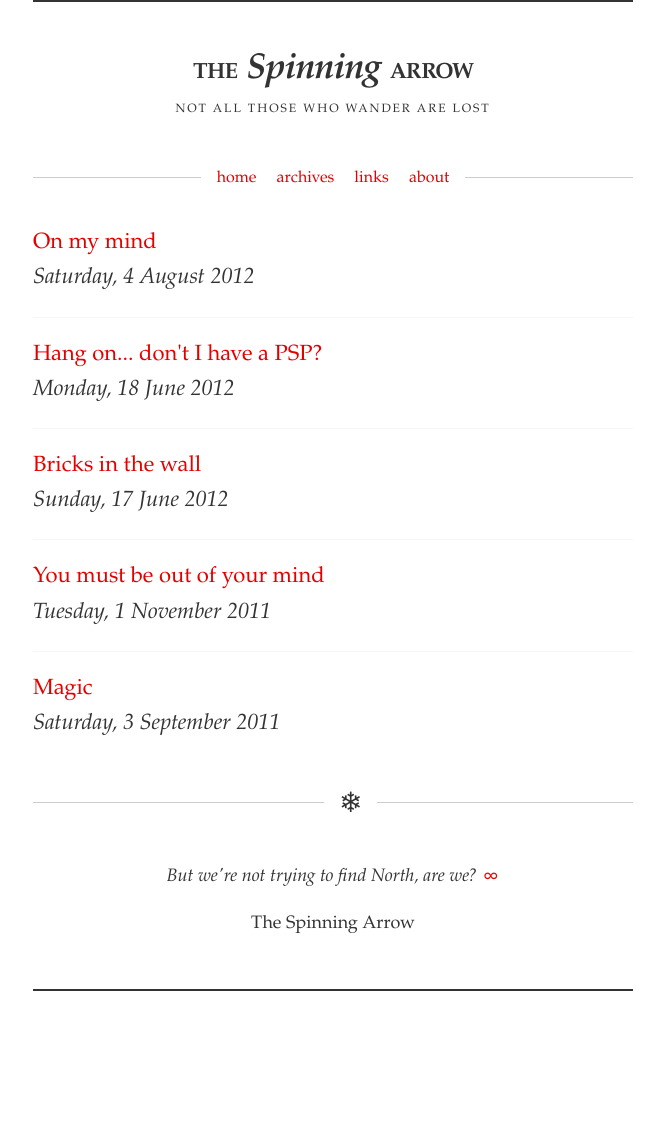
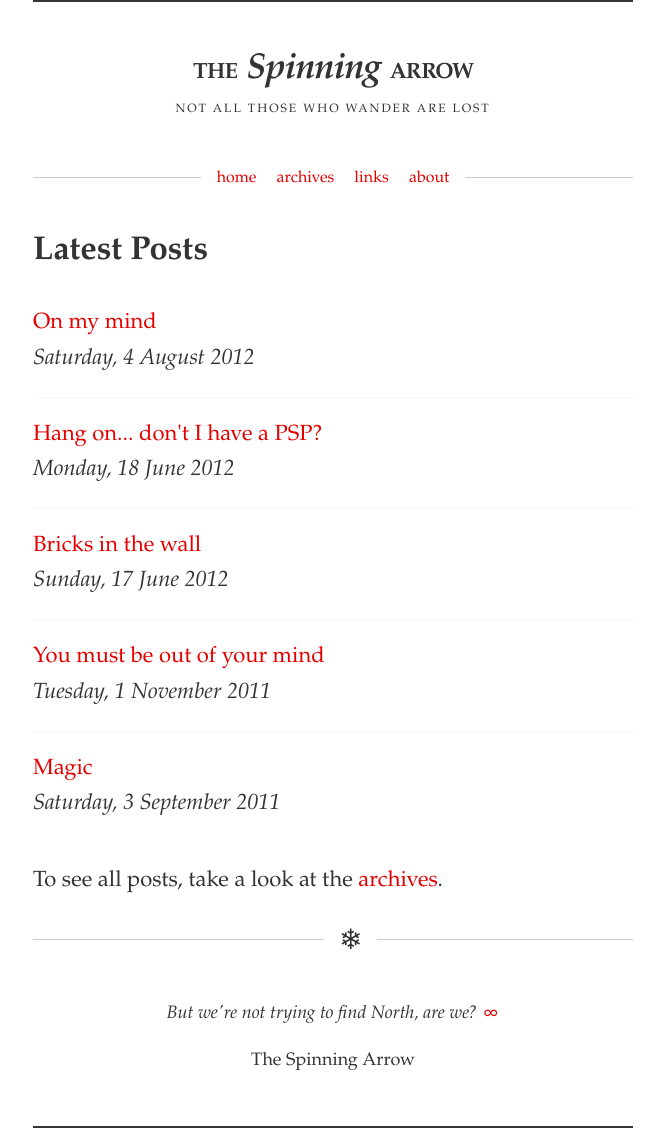
Before and after one commit to spinningarrow/blog.sahil.me, a Jekyll site: the page built from index.html, in a window 1280 px wide. Shown: the whole page, without its empty margins (307-971 px from the left). Built offline with Jekyll 4.4.1, drawn with Linux system fonts in a browser that asks for light colours; some web fonts are replaced; comment, search, counter and statistics services are not loaded; before the commit the page ends 991 px from its top, so only the background shows below that.

Commit message:
Make home page more friendly
* Added "Latest Posts" heading
* Added link to archives page

```diff
--- a/index.html
+++ b/index.html
@@ -2,6 +2,7 @@
 layout: default
 ---
 <section class="content">
+	<h2>Latest Posts</h2>
 	<ul class="listing home">
 		{% for page in site.posts limit:5 %}
 		{% capture disqus_identifier %}http://sahil.me/blog{{ page.url }}{% endcapture %}
@@ -12,4 +13,5 @@ layout: default
 		</li>
 		{% endfor %}
 	</ul>
+	<p>To see all posts, take a look at the <a href="archives.html">archives</a>.</p>
 </section>
```
